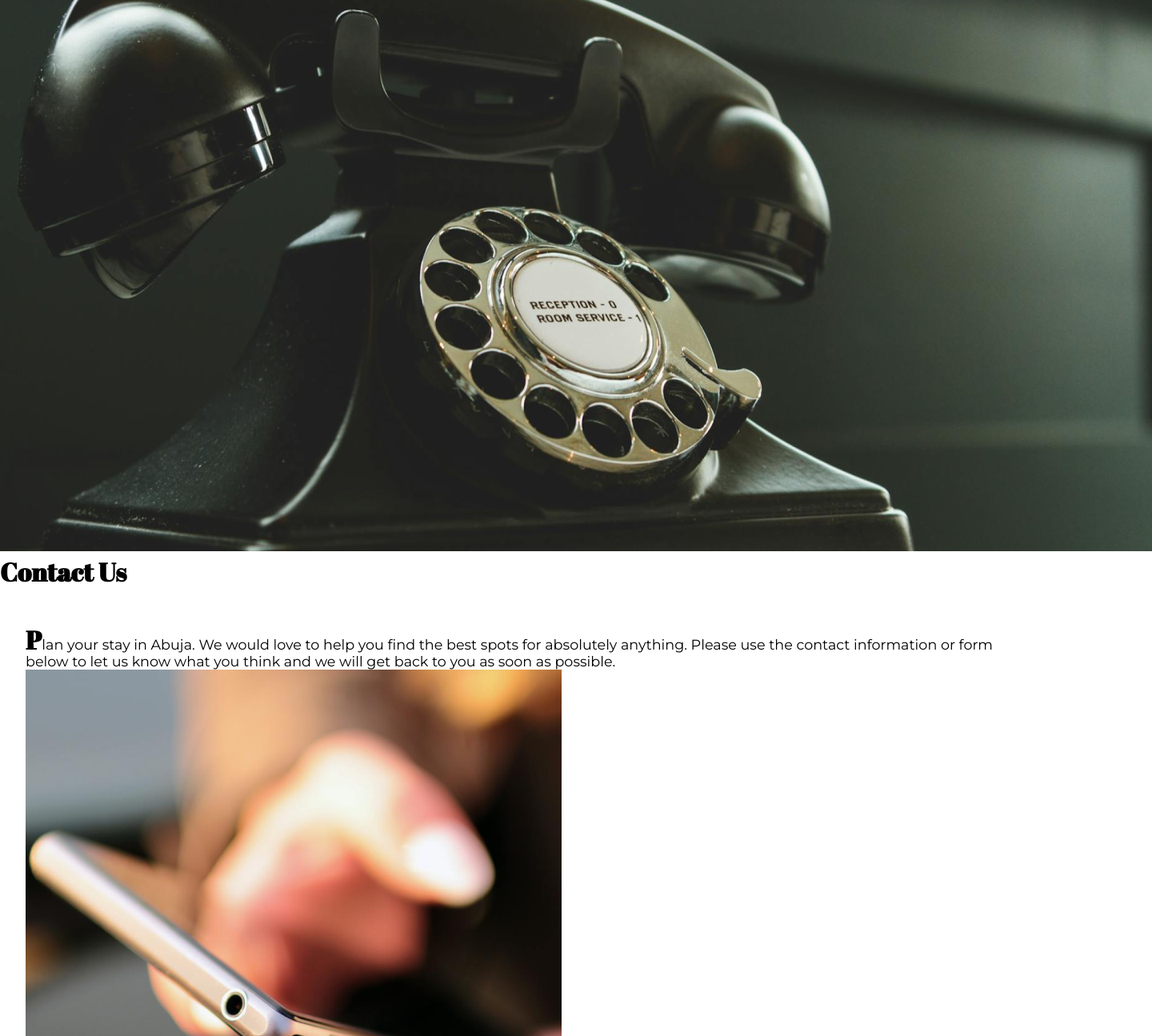
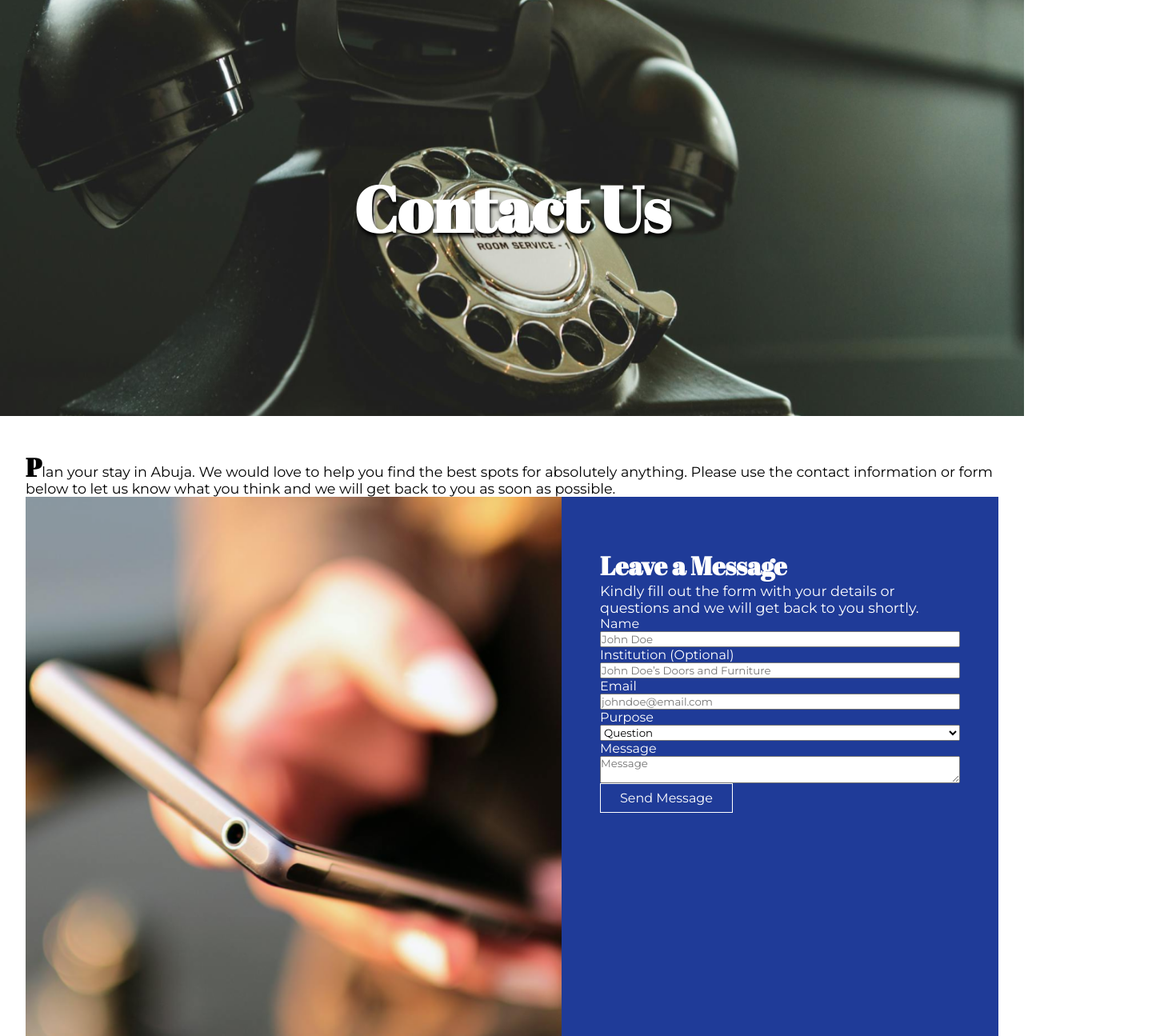
Before and after one commit to Ayinkeeeee/Tourify, a React (Create React App) app: page /contact_us in a window 1280 px wide. Shown: the top 1295 px of the page at 80% size, 1440 px wide, since content can reach past the window. Built offline with nearby package versions, Linux system fonts and the light colour scheme.

Commit message:
styling contact us page

```diff
--- a/src/css/App.css
+++ b/src/css/App.css
@@ -585,6 +585,51 @@ main > p::first-letter {
   margin: 2rem auto 8rem auto;
 }
 
+#contact .start {
+  width: 100%;
+  height: 65vh;
+  position: relative;
+}
+#contact .start img {
+  width: 100%;
+  height: 100%;
+  object-fit: cover;
+  z-index: 1;
+}
+#contact .start h1 {
+  position: absolute;
+  top: 50%;
+  left: 50%;
+  transform: translate(-50%, -50%);
+  color: white;
+  z-index: 3;
+  font-size: 5rem;
+  width: 100%;
+  text-align: center;
+  text-shadow: 1px 4px 4px black;
+}
+#contact .contact_form {
+  display: flex;
+}
+#contact .contact_form img {
+  height: 100%;
+}
+#contact .contact_form form {
+  padding: 4rem 3rem;
+  background: #1F3B98;
+  color: white;
+  display: flex;
+  flex-direction: column;
+}
+#contact .contact_form button {
+  border: solid 1px white;
+  outline: none;
+  background: none;
+  color: white;
+  padding: 0.5rem 1.5rem;
+  font-size: 1rem;
+}
+
 * {
   box-sizing: border-box;
   margin: 0;
--- /dev/null
+++ b/src/css/ContactUs.css
@@ -0,0 +1,46 @@
+#contact .start {
+  width: 100%;
+  height: 65vh;
+  position: relative;
+}
+#contact .start img {
+  width: 100%;
+  height: 100%;
+  object-fit: cover;
+  z-index: 1;
+}
+#contact .start h1 {
+  position: absolute;
+  top: 50%;
+  left: 50%;
+  transform: translate(-50%, -50%);
+  color: white;
+  z-index: 3;
+  font-size: 5rem;
+  width: 100%;
+  text-align: center;
+  text-shadow: 1px 4px 4px black;
+}
+#contact .contact_form {
+  display: flex;
+}
+#contact .contact_form img {
+  height: 100%;
+}
+#contact .contact_form form {
+  padding: 4rem 3rem;
+  background: #1F3B98;
+  color: white;
+  display: flex;
+  flex-direction: column;
+}
+#contact .contact_form button {
+  border: solid 1px white;
+  outline: none;
+  background: none;
+  color: white;
+  padding: 0.5rem 1.5rem;
+  font-size: 1rem;
+}
+
+/*# sourceMappingURL=ContactUs.css.map */
--- a/src/scss/App.scss
+++ b/src/scss/App.scss
@@ -2,6 +2,7 @@
 @import "Home";
 @import "Category";
 @import "TourGuides";
+@import "ContactUs";
 
 *{
     box-sizing: border-box;
--- /dev/null
+++ b/src/scss/ContactUs.scss
@@ -0,0 +1,56 @@
+@import "colours";
+
+#contact{
+
+    .start{
+        width: 100%;
+        height: 65vh;
+        position: relative;
+
+        img{
+            width: 100%;
+            height: 100%;
+            object-fit: cover;
+            z-index: 1;
+        }
+
+        h1{
+            position: absolute;
+            top: 50%;
+            left: 50%;
+            transform: translate(-50%, -50%);
+            color: white;
+            z-index: 3;
+            font-size: 5rem;
+            width: 100%;
+            text-align: center;
+            text-shadow: 1px 4px 4px black;
+        }
+    }
+
+    .contact_form{
+        display: flex;
+
+        img{
+            height: 100%;
+        }
+
+
+        form{
+            padding: 4rem 3rem;
+            background: $dark_blue;
+            color: white;
+            display: flex;
+            flex-direction: column;
+        }
+
+        button{
+            border: solid 1px white;
+            outline: none;
+            background: none;
+            color: white;
+            padding: 0.5rem 1.5rem;
+            font-size: 1rem;
+        }
+    }
+}
```
Also changed, not shown: 2 other files (tests, documents, lock files or other folders).
